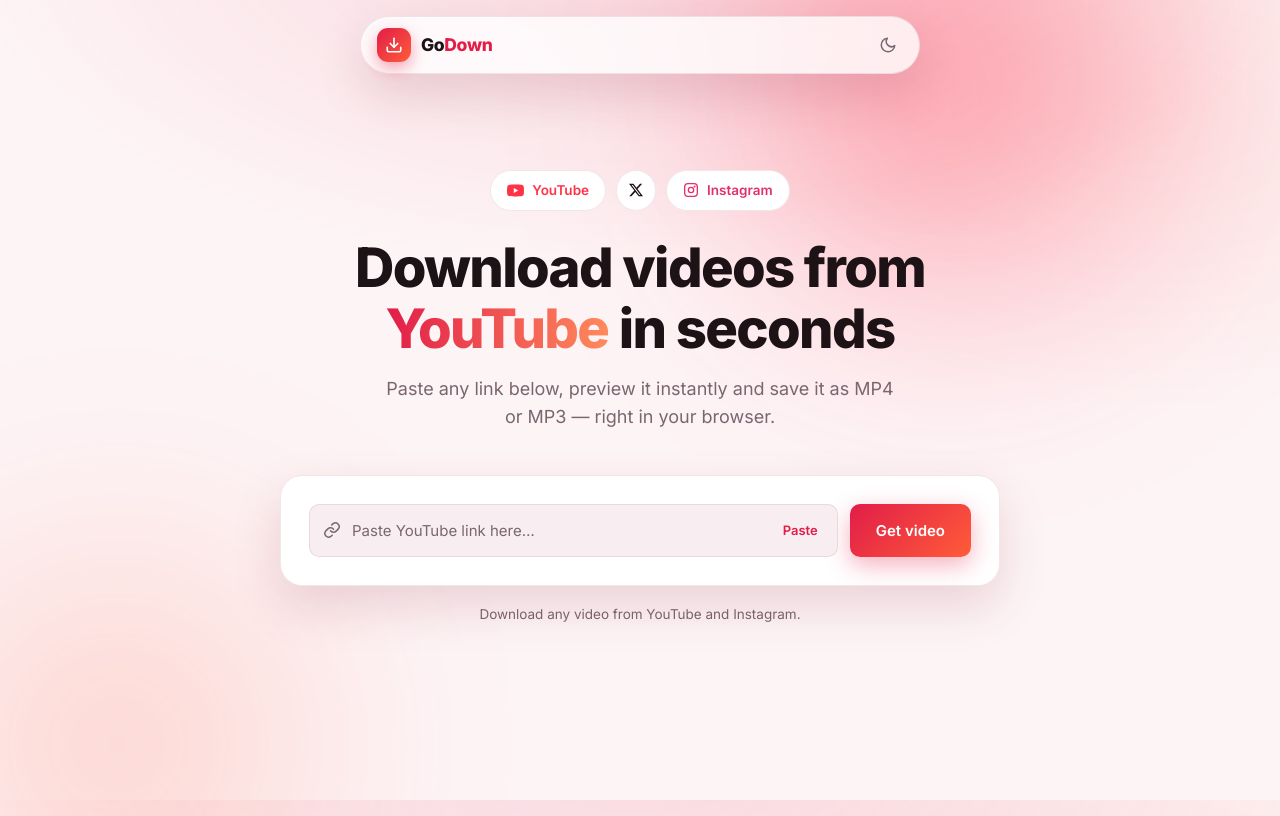
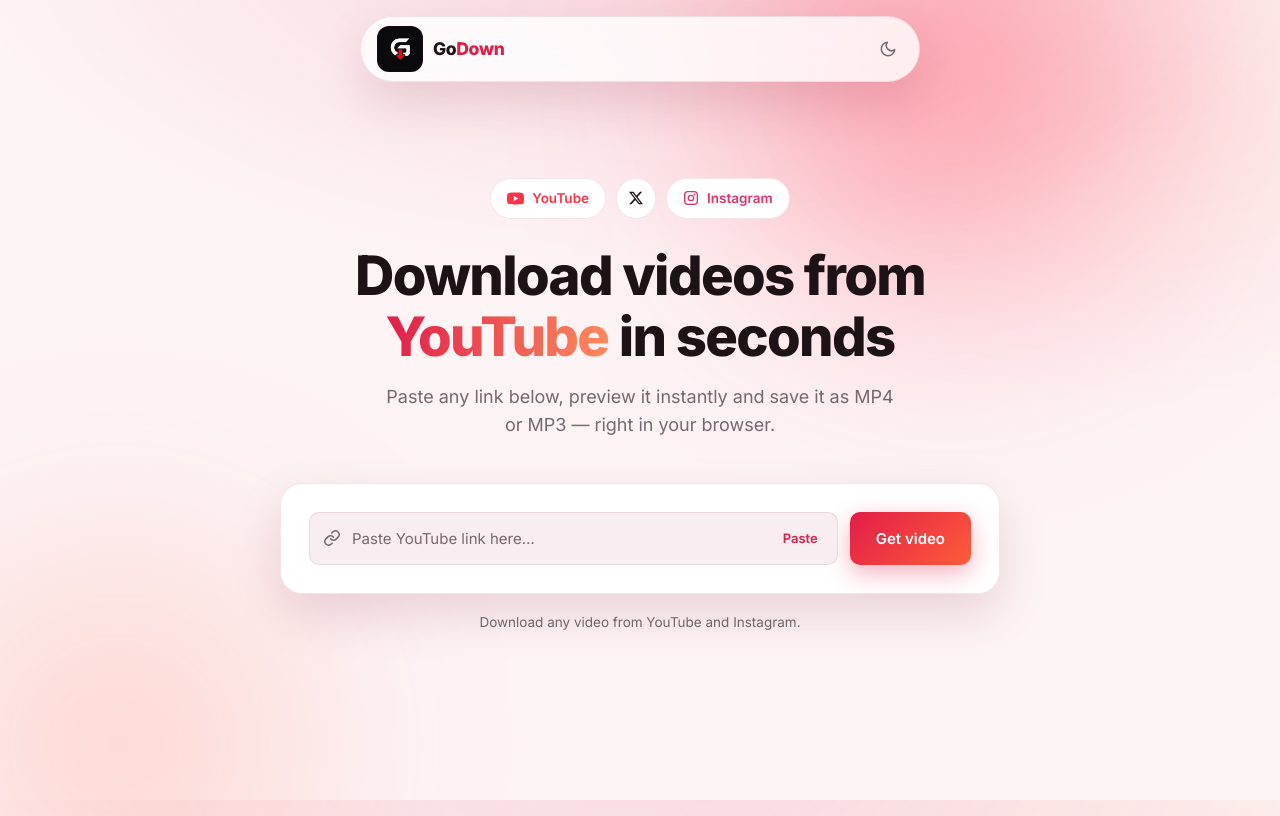
Before and after one commit to HEISENBERGE1/Godown, a website: page index.html in a window 1280 px wide. Drawn offline with Linux system fonts and the light colour scheme.

Commit message:
2nd initial commit

```diff
--- a/index.html
+++ b/index.html
@@ -5,6 +5,7 @@
   <meta name="viewport" content="width=device-width, initial-scale=1.0">
   <meta name="description" content="GoDown — a clean, fast YouTube video downloader demo. Paste a link, pick a format, download.">
   <title>GoDown · YouTube Video Downloader</title>
+  <link rel="icon" type="image/png" href="logo/logo.png">
   <link rel="stylesheet" href="style.css">
   <link rel="preconnect" href="https://fonts.googleapis.com">
   <link rel="preconnect" href="https://fonts.gstatic.com" crossorigin>
@@ -17,11 +18,7 @@
   <nav class="nav container">
     <a class="brand" href="#" aria-label="GoDown home">
       <span class="brand-logo">
-        <svg viewBox="0 0 24 24" width="18" height="18" fill="none" stroke="currentColor" stroke-width="2.2" stroke-linecap="round" stroke-linejoin="round" aria-hidden="true">
-          <path d="M21 15v4a2 2 0 0 1-2 2H5a2 2 0 0 1-2-2v-4"/>
-          <polyline points="7 10 12 15 17 10"/>
-          <line x1="12" y1="3" x2="12" y2="15"/>
-        </svg>
+        <img src="logo/logo-transparent.png" alt="GoDown logo" width="46" height="46">
       </span>
       <span>Go<em>Down</em></span>
     </a>
--- a/style.css
+++ b/style.css
@@ -159,12 +159,29 @@ body {
 .brand-logo {
   display: grid;
   place-items: center;
-  width: 34px;
-  height: 34px;
-  border-radius: 11px;
-  color: #fff;
-  background: linear-gradient(135deg, var(--accent), #ff5c39);
-  box-shadow: 0 6px 16px color-mix(in srgb, var(--accent) 40%, transparent);
+  width: 46px;
+  height: 46px;
+  border-radius: 12px;
+  overflow: hidden;
+}
+
+.brand-logo img {
+  width: 100%;
+  height: 100%;
+  object-fit: contain;
+  display: block;
+}
+
+[data-theme="light"] .brand-logo {
+  background: #0a0a0c;
+  border: 1px solid var(--border);
+}
+
+.brand-logo img {
+  width: 100%;
+  height: 100%;
+  object-fit: cover;
+  display: block;
 }
 
 .brand em {
```
Also changed, not shown: logo/logo-transparent.png (added), logo/logo.png (added).
